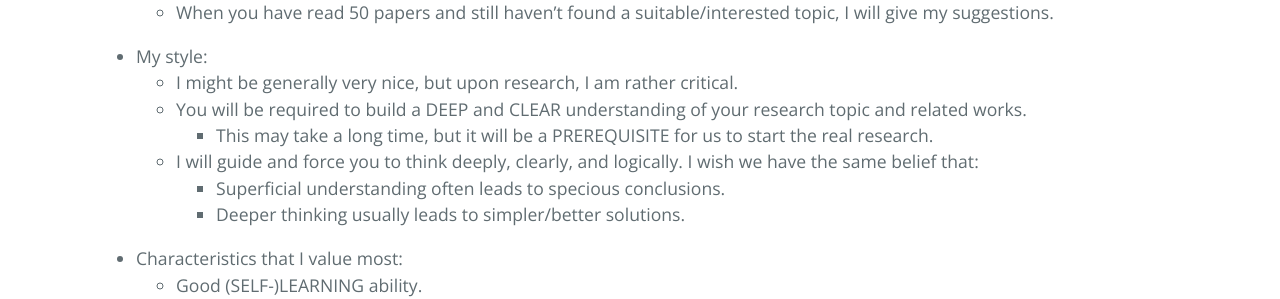
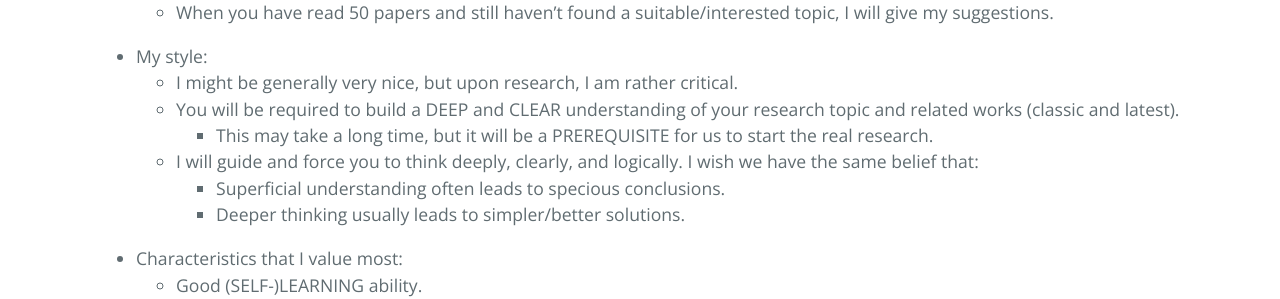
Before and after one commit to ZhimingZhou/zhimingzhou.github.io, a Jekyll site: the page built from _posts/2021-10-11-Prospective-Students.md, in a window 1280 px wide. Shown: the part 1070-1369 px from the top of the page. Built offline with Jekyll 4.4.1, drawn with Linux system fonts in a browser that asks for light colours; comment, search, counter and statistics services are not loaded.

Commit message:
Update 2021-10-11-Prospective-Students.md

```diff
--- a/_posts/2021-10-11-Prospective-Students.md
+++ b/_posts/2021-10-11-Prospective-Students.md
@@ -41,7 +41,7 @@ I’m looking for talented students with enthusiasm for fundamental research in
 <!--  -->
 - My style:
 	- I might be generally very nice, but upon research, I am rather critical.
-	- You will be required to build a DEEP and CLEAR understanding of your research topic and related works.
+	- You will be required to build a DEEP and CLEAR understanding of your research topic and related works (classic and latest).
 		- This may take a long time, but it will be a PREREQUISITE for us to start the real research.
 	- I will guide and force you to think deeply, clearly, and logically. I wish we have the same belief that:
 		- Superficial understanding often leads to specious conclusions.
```
